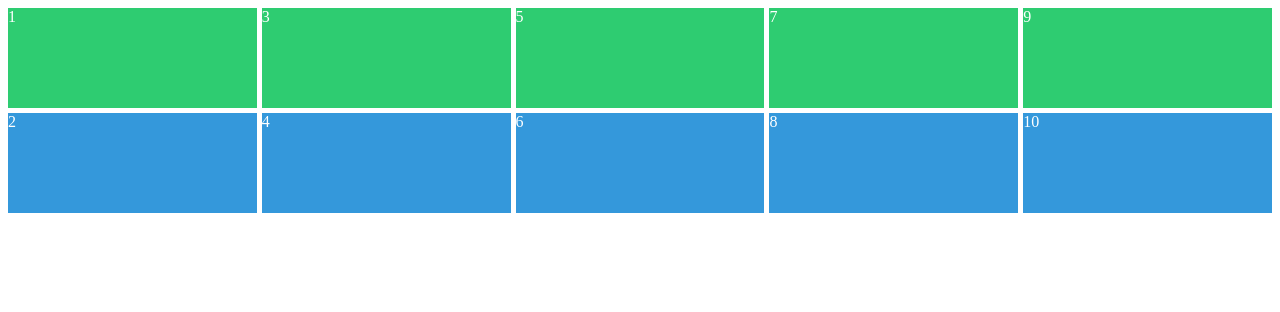
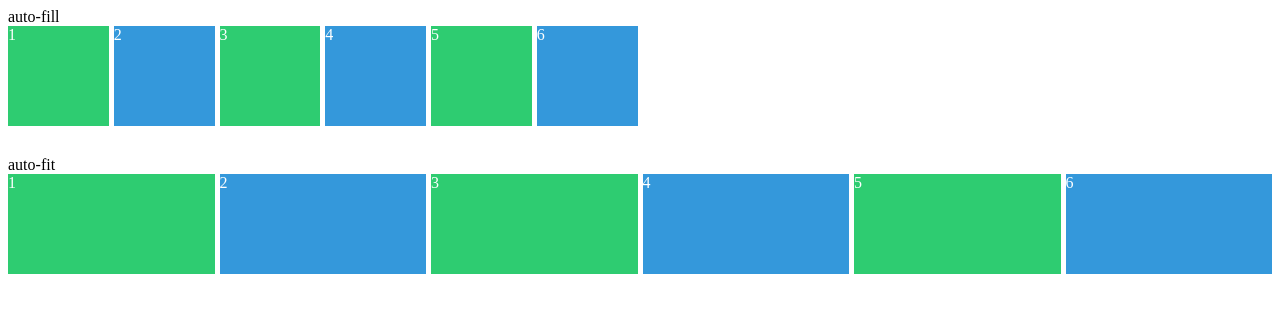
Before and after one commit to kenatman/css-layout, a plain HTML site: page index.html in a window 1280 px wide. Drawn offline with Linux system fonts and the light colour scheme.

Commit message:
autofill/fit in repeat

```diff
--- a/index.html
+++ b/index.html
@@ -7,6 +7,7 @@
     <title>(S)CSS layout</title>
   </head>
   <body>
+    auto-fill
     <div class="grid">
       <div class="item">1</div>
       <div class="item">2</div>
@@ -14,10 +15,16 @@
       <div class="item">4</div>
       <div class="item">5</div>
       <div class="item">6</div>
-      <div class="item">7</div>
-      <div class="item">8</div>
-      <div class="item">9</div>
-      <div class="item">10</div>
+    </div>
+
+    auto-fit
+    <div class="grid">
+      <div class="item">1</div>
+      <div class="item">2</div>
+      <div class="item">3</div>
+      <div class="item">4</div>
+      <div class="item">5</div>
+      <div class="item">6</div>
     </div>
   </body>
 </html>
--- a/styles.css
+++ b/styles.css
@@ -3,10 +3,8 @@
   display: grid;
   gap: 5px;
 
-  grid-template-columns: repeat(3, minmax(200px, 1fr));
-  grid-template-rows: repeat(2, 100px);
-  grid-auto-flow: column;
-  grid-auto-columns: minmax(200px, 1fr);
+  grid-auto-rows: 100px;
+  margin-bottom: 30px;
 }
 
 .item:nth-child(odd) {
@@ -16,3 +14,11 @@
 .item:nth-child(even) {
   background-color: #3498db;
 }
+
+.grid:first-child {
+  grid-template-columns: repeat(auto-fill, minmax(100px, 1fr));
+}
+
+.grid:last-child {
+  grid-template-columns: repeat(auto-fit, minmax(100px, 1fr));
+}
```
